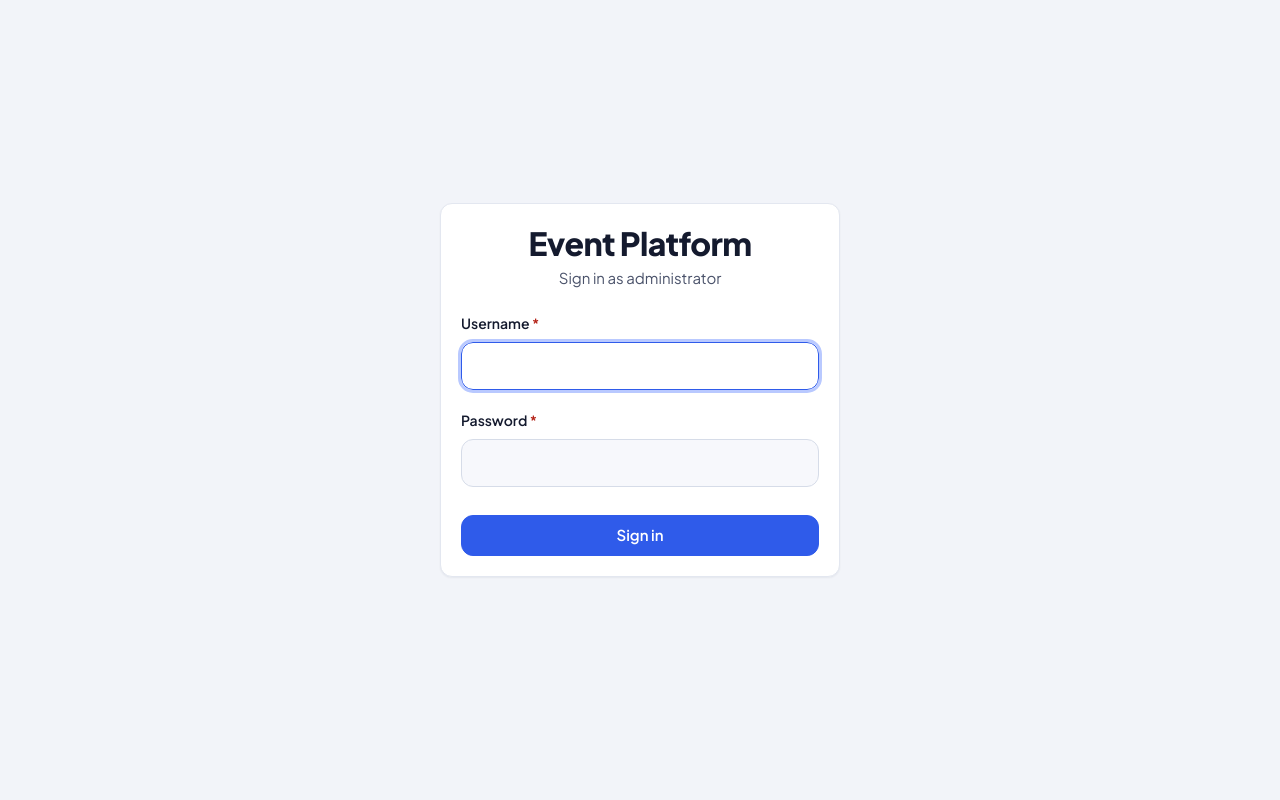
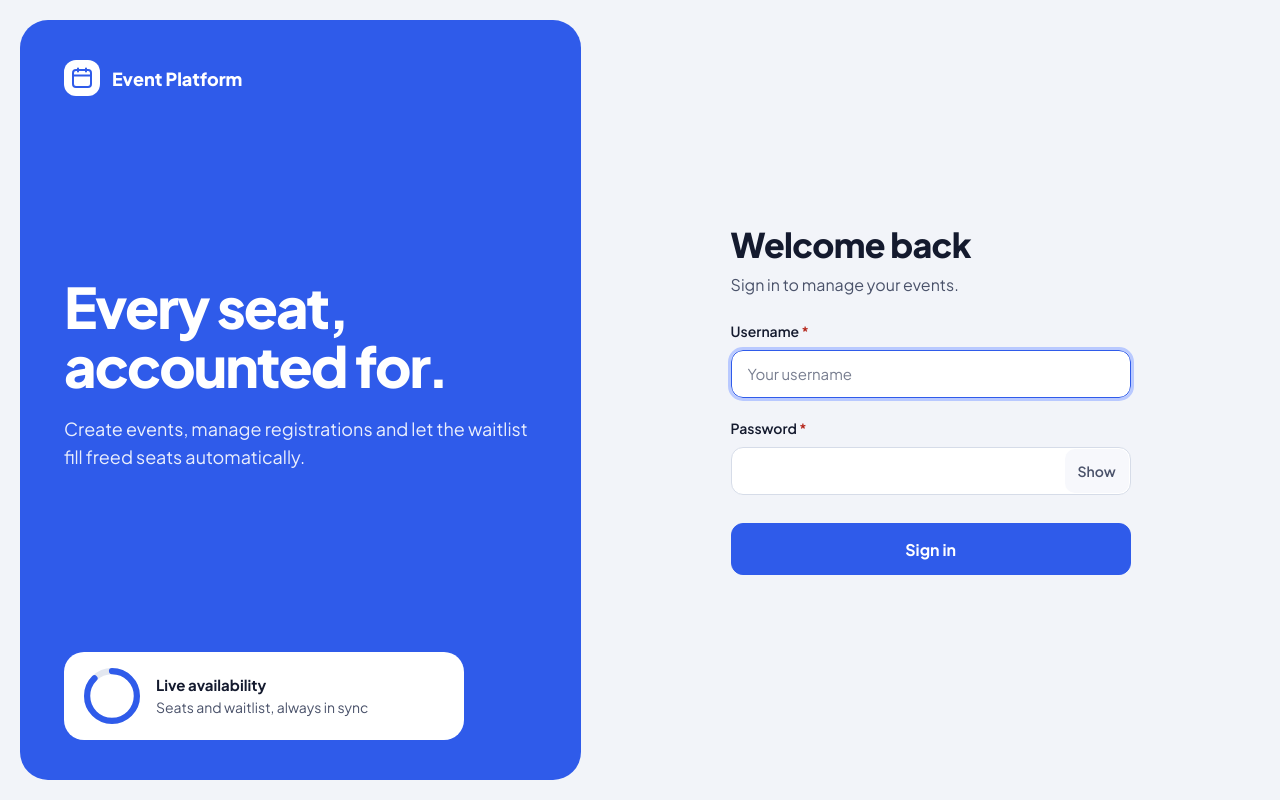
Before and after one commit to Kexxx04/Event-Tikect-Platform, a React (Vite) app in the folder frontend/: page /login in a window 1280 px wide. Built offline with nearby package versions, Linux system fonts and the light colour scheme; no server answers.

Commit message:
feat(frontend): restyle login as a split screen with password toggle
Co-Authored-By: Claude Opus 5.5 <noreply@anthropic.com>

```diff
--- /dev/null
+++ b/frontend/src/pages/LoginPage.module.css
@@ -0,0 +1,186 @@
+.page {
+  display: grid;
+  grid-template-columns: minmax(0, 46fr) minmax(0, 54fr);
+  min-height: 100vh;
+  padding: var(--space-5);
+  gap: var(--space-5);
+}
+
+/* Accent panel */
+.panel {
+  display: flex;
+  flex-direction: column;
+  gap: var(--space-8);
+  padding: var(--space-10) 44px;
+  border-radius: 28px;
+  background: var(--color-accent);
+  color: var(--color-on-accent);
+}
+
+.brand {
+  display: flex;
+  align-items: center;
+  gap: var(--space-3);
+  font-size: 18px;
+  font-weight: 800;
+}
+
+.logo {
+  display: inline-flex;
+  align-items: center;
+  justify-content: center;
+  width: 36px;
+  height: 36px;
+  border-radius: var(--radius-md);
+  background: var(--color-surface);
+  color: var(--color-accent);
+}
+
+.pitch {
+  margin-top: auto;
+}
+
+.headline {
+  margin: 0;
+  max-width: 11ch;
+  font-size: 56px;
+  font-weight: 800;
+  line-height: 1.05;
+  letter-spacing: -0.035em;
+}
+
+.tagline {
+  margin: var(--space-5) 0 0;
+  max-width: 46ch;
+  font-size: 18px;
+  line-height: 1.55;
+  opacity: 0.9;
+}
+
+.preview {
+  display: flex;
+  align-items: center;
+  gap: var(--space-4);
+  max-width: 400px;
+  margin-top: auto;
+  padding: var(--space-4) var(--space-5);
+  border-radius: var(--radius-lg);
+  background: var(--color-surface);
+  color: var(--color-text);
+}
+
+.previewText {
+  display: flex;
+  flex-direction: column;
+  min-width: 0;
+}
+
+.previewTitle {
+  font-weight: 700;
+}
+
+.previewLine {
+  font-size: 14px;
+  color: var(--color-text-muted);
+}
+
+/* Form */
+.formSide {
+  display: flex;
+  align-items: center;
+  justify-content: center;
+  padding: var(--space-8) var(--space-4);
+}
+
+.form {
+  width: 100%;
+  max-width: 400px;
+}
+
+.title {
+  margin: 0;
+  font-size: 34px;
+}
+
+.subtitle {
+  margin: var(--space-2) 0 var(--space-6);
+  color: var(--color-text-muted);
+  font-size: 16px;
+}
+
+.form :is(input[type='text'], input[type='password'], input:not([type])) {
+  background: var(--color-surface);
+}
+
+.password {
+  position: relative;
+}
+
+.password input {
+  padding-right: 84px;
+}
+
+.toggle,
+.toggle:hover {
+  position: absolute;
+  top: 2px;
+  right: 2px;
+  min-width: 64px;
+  height: 44px;
+  padding: 0 var(--space-3);
+  border: 0;
+  border-radius: var(--radius-sm);
+  background: var(--color-surface-alt);
+  color: var(--color-text-muted);
+  font: inherit;
+  font-size: 14px;
+  font-weight: 600;
+  cursor: pointer;
+}
+
+.toggle:hover {
+  color: var(--color-text);
+}
+
+.submit {
+  min-height: 52px;
+  margin-top: var(--space-2);
+  font-size: 16px;
+}
+
+@media (max-width: 900px) {
+  .page {
+    grid-template-columns: minmax(0, 1fr);
+    padding: var(--space-3);
+    gap: 0;
+  }
+
+  .panel {
+    gap: var(--space-5);
+    padding: var(--space-6) var(--space-5);
+    border-radius: var(--radius-xl);
+  }
+
+  .headline {
+    max-width: none;
+    font-size: 30px;
+  }
+
+  .tagline {
+    margin-top: var(--space-3);
+    font-size: 15px;
+  }
+
+  .preview {
+    display: none;
+  }
+
+  .formSide {
+    align-items: flex-start;
+    padding: var(--space-8) var(--space-2);
+  }
+
+  .title {
+    font-size: 28px;
+  }
+}
--- a/frontend/src/pages/LoginPage.tsx
+++ b/frontend/src/pages/LoginPage.tsx
@@ -2,8 +2,14 @@ import { useState, type FormEvent } from 'react'
 import { Navigate, useLocation, useNavigate } from 'react-router-dom'
 import { ApiError } from '../api/client'
 import { useAuth } from '../auth/AuthContext'
+import { Alert } from '../components/Alert'
+import { Button } from '../components/Button'
 import { ErrorAlert } from '../components/ErrorAlert'
+import { fieldA11y } from '../components/fieldA11y'
 import { FormField } from '../components/FormField'
+import { CalendarIcon } from '../components/icons'
+import { OccupancyRing } from '../components/OccupancyRing'
+import styles from './LoginPage.module.css'
 
 interface LoginForm {
   username: string
@@ -30,6 +36,7 @@ export function LoginPage() {
   const [fieldErrors, setFieldErrors] = useState<FieldErrors>({})
   const [submitError, setSubmitError] = useState<unknown>(null)
   const [submitting, setSubmitting] = useState(false)
+  const [showPassword, setShowPassword] = useState(false)
 
   const target = redirectTarget(location.state)
 
@@ -65,12 +72,38 @@ export function LoginPage() {
   }
 
   return (
-    <main className="login-page">
-      <form className="card login-card" onSubmit={handleSubmit} noValidate>
-        <h1>Event Platform</h1>
-        <p className="login-subtitle">Sign in as administrator</p>
+    <div className={styles.page}>
+      <section className={styles.panel} aria-label="Event Platform">
+        <div className={styles.brand}>
+          <span className={styles.logo}>
+            <CalendarIcon size={24} />
+          </span>
+          Event Platform
+        </div>
 
-        {notice && !submitError && <div className="alert alert-warning">{notice}</div>}
+        <div className={styles.pitch}>
+          <p className={styles.headline}>Every seat, accounted for.</p>
+          <p className={styles.tagline}>
+            Create events, manage registrations and let the waitlist fill freed seats automatically.
+          </p>
+        </div>
+
+        {/* Decorative preview: no event data is available before signing in. */}
+        <div className={styles.preview} aria-hidden="true">
+          <OccupancyRing percentage={87} size={56} />
+          <div className={styles.previewText}>
+            <span className={styles.previewTitle}>Live availability</span>
+            <span className={styles.previewLine}>Seats and waitlist, always in sync</span>
+          </div>
+        </div>
+      </section>
+
+      <main className={styles.formSide}>
+        <form className={styles.form} onSubmit={handleSubmit} noValidate>
+          <h1 className={styles.title}>Welcome back</h1>
+          <p className={styles.subtitle}>Sign in to manage your events.</p>
+
+          {notice && !submitError && <Alert tone="warning" title={notice} />}
           <ErrorAlert error={submitError} fieldsShownInline={FORM_FIELDS} />
 
           <FormField label="Username" htmlFor="username" error={fieldErrors.username} required>
@@ -78,27 +111,40 @@ export function LoginPage() {
               id="username"
               value={form.username}
               autoComplete="username"
+              placeholder="Your username"
               onChange={(e) => updateField('username', e.target.value)}
-            aria-invalid={Boolean(fieldErrors.username)}
+              {...fieldA11y('username', fieldErrors.username)}
               autoFocus
             />
           </FormField>
 
           <FormField label="Password" htmlFor="password" error={fieldErrors.password} required>
+            <div className={styles.password}>
               <input
                 id="password"
-            type="password"
+                type={showPassword ? 'text' : 'password'}
                 value={form.password}
                 autoComplete="current-password"
                 onChange={(e) => updateField('password', e.target.value)}
-            aria-invalid={Boolean(fieldErrors.password)}
+                {...fieldA11y('password', fieldErrors.password)}
               />
+              <button
+                type="button"
+                className={styles.toggle}
+                onClick={() => setShowPassword((value) => !value)}
+                aria-pressed={showPassword}
+                aria-controls="password"
+              >
+                {showPassword ? 'Hide' : 'Show'}
+              </button>
+            </div>
           </FormField>
 
-        <button type="submit" className="button-block" disabled={submitting}>
+          <Button type="submit" block loading={submitting} className={styles.submit}>
             {submitting ? 'Signing in…' : 'Sign in'}
-        </button>
+          </Button>
         </form>
       </main>
+    </div>
   )
 }
```
Lines whose indentation alone changed are shown as unchanged.
